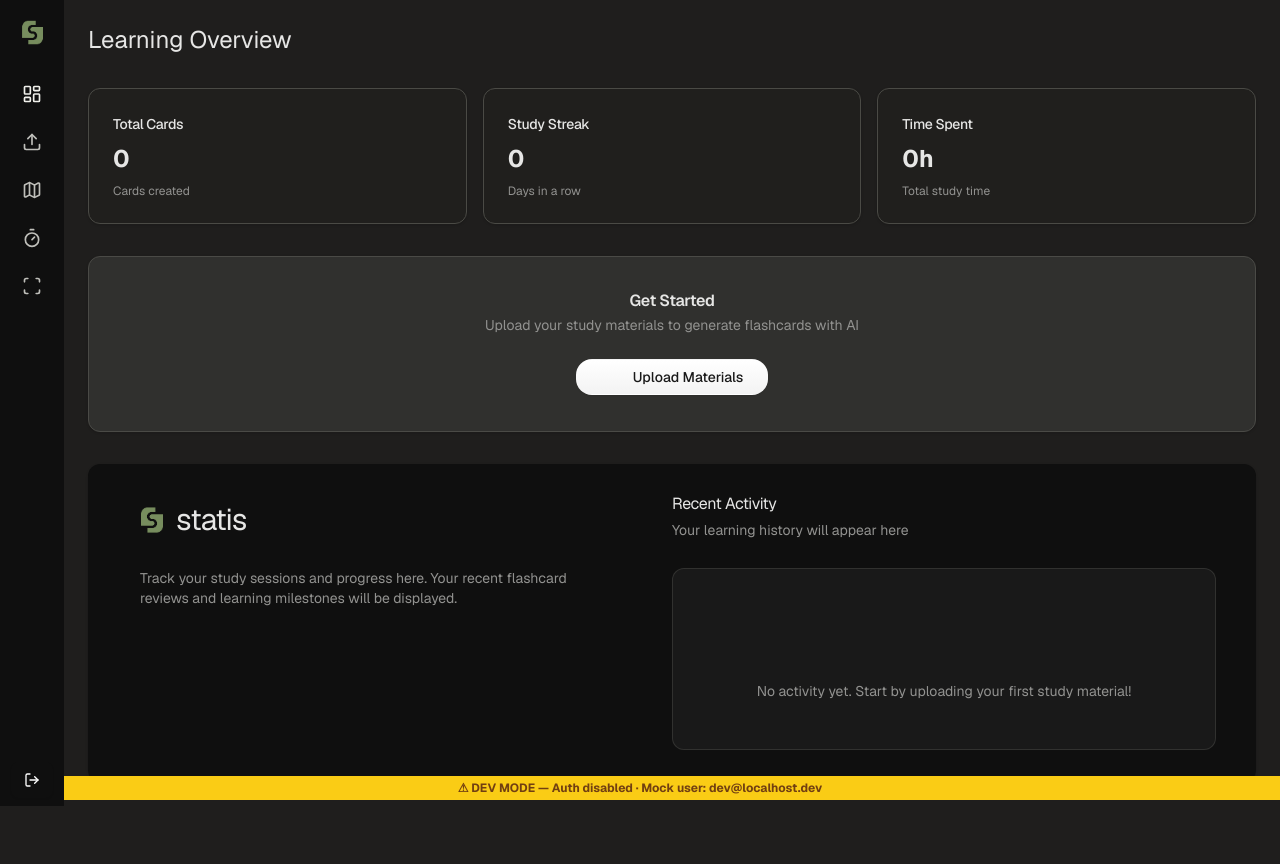
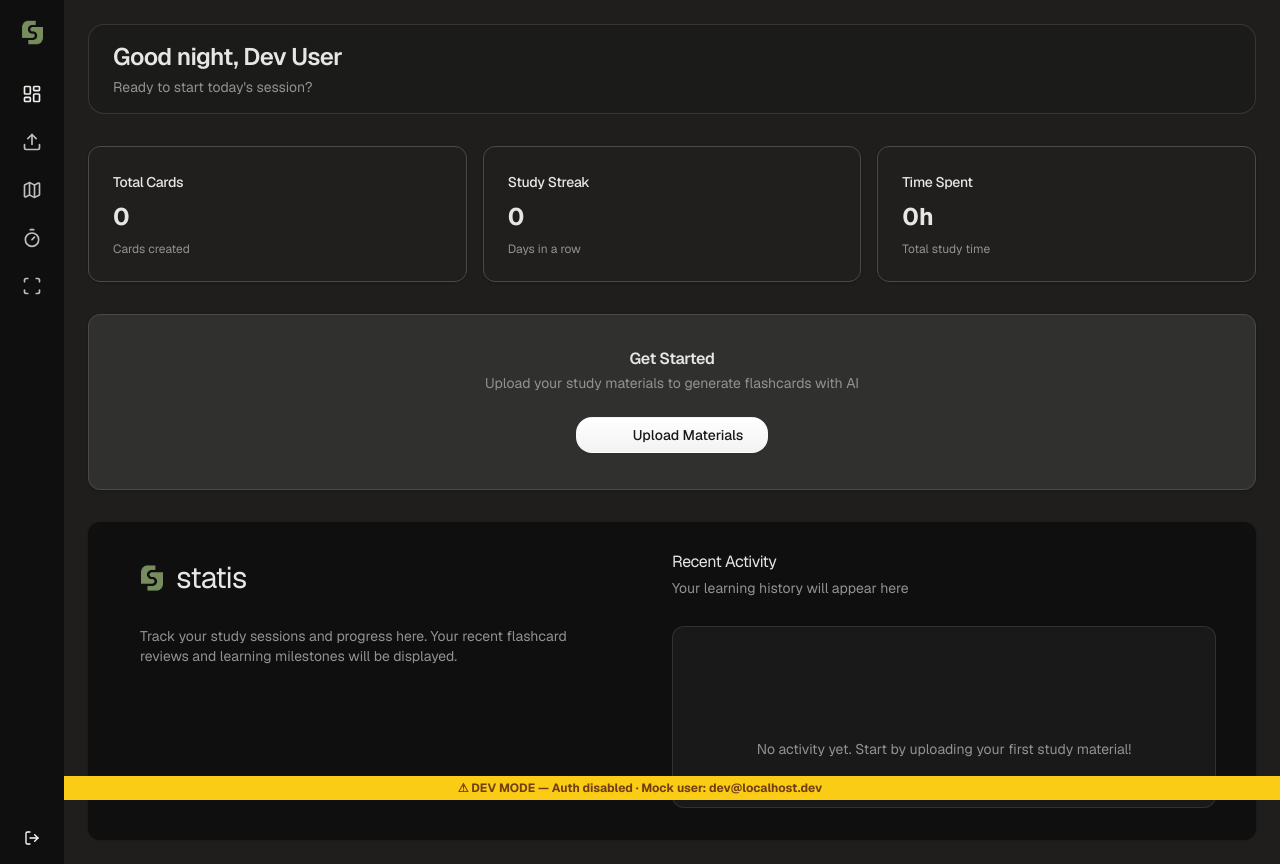
Before and after one commit to kiloumanjaro/stasis, a Next.js app: page /dashboard in a window 1280 px wide. Before the commit the page ends 806 px from the top, so only its background shows below. Built offline with nearby package versions, Linux system fonts and the light colour scheme; no server answers; the database is empty; some icons are missing.

Commit message:
feat(dashboard): add personalized user greeting

```diff
--- a/src/app/(app)/dashboard/page.tsx
+++ b/src/app/(app)/dashboard/page.tsx
@@ -1,5 +1,14 @@
 import { DashboardContent } from '@/components/dashboard/DashboardContent';
+import { UserGreeting } from '@/components/dashboard/UserGreeting';
+import { getDashboardGreetingData } from '@/lib/dashboard';
 
-export default function DashboardPage() {
-  return <DashboardContent />;
+export default async function DashboardPage() {
+  const { displayName, dailyStats } = await getDashboardGreetingData();
+
+  return (
+    <div className="space-y-6 sm:space-y-8">
+      <UserGreeting displayName={displayName} dailyStats={dailyStats} />
+      <DashboardContent />
+    </div>
+  );
 }
--- a/src/components/dashboard/DashboardContent.tsx
+++ b/src/components/dashboard/DashboardContent.tsx
@@ -1,5 +1,3 @@
-'use client';
-
 import Link from 'next/link';
 import Image from 'next/image';
 import {
@@ -50,11 +48,6 @@ const stats = [
 export function DashboardContent() {
   return (
     <div className="space-y-8">
-      {/* Header */}
-      <div>
-        <h1 className="text-2xl">Learning Overview</h1>
-      </div>
-
       {/* Stats Grid */}
       <div className="grid gap-4 md:grid-cols-3">
         {stats.map((stat) => (
--- /dev/null
+++ b/src/components/dashboard/UserGreeting.tsx
@@ -0,0 +1,70 @@
+import type { DailyStats } from '@/lib/dashboard';
+
+interface UserGreetingProps {
+  displayName: string;
+  dailyStats: DailyStats | null;
+}
+
+function getSalutation(date: Date = new Date()): string {
+  const hour = date.getHours();
+
+  if (hour >= 5 && hour <= 11) {
+    return 'Good morning';
+  }
+
+  if (hour >= 12 && hour <= 16) {
+    return 'Good afternoon';
+  }
+
+  if (hour >= 17 && hour <= 20) {
+    return 'Good evening';
+  }
+
+  return 'Good night';
+}
+
+function truncateForMobile(displayName: string): string {
+  const maxLength = 20;
+
+  if (displayName.length <= maxLength) {
+    return displayName;
+  }
+
+  return `${displayName.slice(0, maxLength - 3)}...`;
+}
+
+function getContextLine(dailyStats: DailyStats | null): string {
+  if (dailyStats?.dailyCardGoalMet && dailyStats.cardsReviewed > 0) {
+    return `Goal hit. You've reviewed all ${dailyStats.cardsReviewed} cards for today.`;
+  }
+
+  if (dailyStats?.streakDay && dailyStats.streakDay > 0) {
+    return `Day ${dailyStats.streakDay} streak. Keep it going.`;
+  }
+
+  if (
+    dailyStats &&
+    dailyStats.cardsReviewed > 0 &&
+    dailyStats.pomodoroSessions === 0
+  ) {
+    return `You've reviewed ${dailyStats.cardsReviewed} cards. Start a focus session?`;
+  }
+
+  return "Ready to start today's session?";
+}
+
+export function UserGreeting({ displayName, dailyStats }: UserGreetingProps) {
+  const salutation = getSalutation();
+  const mobileDisplayName = truncateForMobile(displayName);
+  const contextLine = getContextLine(dailyStats);
+
+  return (
+    <section className="flex min-h-[72px] flex-col justify-center gap-1 rounded-2xl border border-border/60 bg-background/20 px-4 py-4 sm:min-h-[80px] sm:px-6">
+      <h1 className="text-2xl font-semibold tracking-tight">
+        <span className="sm:hidden">{`${salutation}, ${mobileDisplayName}`}</span>
+        <span className="hidden sm:inline">{`${salutation}, ${displayName}`}</span>
+      </h1>
+      <p className="text-sm text-muted-foreground">{contextLine}</p>
+    </section>
+  );
+}
--- /dev/null
+++ b/src/lib/dashboard.ts
@@ -0,0 +1,327 @@
+import type { User } from '@supabase/supabase-js';
+
+import { createClient } from '@/lib/supabase/server';
+
+type DashboardRow = Record<string, unknown>;
+type SupabaseServerClient = Awaited<ReturnType<typeof createClient>>;
+type SupabaseQueryError = {
+  code?: string;
+  details?: string;
+  hint?: string;
+  message?: string;
+};
+
+const PROFILE_TABLES = ['user_profiles', 'profiles'] as const;
+const DAILY_STATS_TABLE = 'daily_stats';
+
+export interface DailyStats {
+  cardsReviewed: number;
+  pomodoroSessions: number;
+  streakDay: number | null;
+  dailyCardGoal: number | null;
+  dailyCardGoalMet: boolean;
+}
+
+export interface DashboardGreetingData {
+  displayName: string;
+  dailyStats: DailyStats | null;
+}
+
+function hasConfiguredSupabaseConnection(): boolean {
+  const url = process.env.NEXT_PUBLIC_SUPABASE_URL?.trim();
+  const anonKey = process.env.NEXT_PUBLIC_SUPABASE_ANON_KEY?.trim();
+
+  if (!url || !anonKey) {
+    return false;
+  }
+
+  const invalidValues = new Set([
+    'your-supabase-project-url',
+    'your-supabase-anon-key',
+    'mock-anon-key',
+  ]);
+
+  return !invalidValues.has(url.toLowerCase()) && !invalidValues.has(anonKey);
+}
+
+function readString(
+  row: DashboardRow | null | undefined,
+  keys: readonly string[]
+): string | null {
+  if (!row) {
+    return null;
+  }
+
+  for (const key of keys) {
+    const value = row[key];
+    if (typeof value === 'string') {
+      const trimmed = value.trim();
+      if (trimmed.length > 0) {
+        return trimmed;
+      }
+    }
+  }
+
+  return null;
+}
+
+function readNumber(
+  row: DashboardRow | null | undefined,
+  keys: readonly string[]
+): number | null {
+  if (!row) {
+    return null;
+  }
+
+  for (const key of keys) {
+    const value = row[key];
+
+    if (typeof value === 'number' && Number.isFinite(value)) {
+      return value;
+    }
+
+    if (typeof value === 'string') {
+      const parsed = Number(value);
+      if (Number.isFinite(parsed)) {
+        return parsed;
+      }
+    }
+  }
+
+  return null;
+}
+
+function readBoolean(
+  row: DashboardRow | null | undefined,
+  keys: readonly string[]
+): boolean | null {
+  if (!row) {
+    return null;
+  }
+
+  for (const key of keys) {
+    const value = row[key];
+
+    if (typeof value === 'boolean') {
+      return value;
+    }
+
+    if (typeof value === 'string') {
+      if (value === 'true') {
+        return true;
+      }
+
+      if (value === 'false') {
+        return false;
+      }
+    }
+  }
+
+  return null;
+}
+
+function getEmailPrefix(email: string | null | undefined): string {
+  if (!email) {
+    return 'there';
+  }
+
+  const [prefix] = email.split('@');
+  return prefix?.trim() || 'there';
+}
+
+function getDisplayName(user: User, profileRow: DashboardRow | null): string {
+  const metadata =
+    user.user_metadata && typeof user.user_metadata === 'object'
+      ? (user.user_metadata as DashboardRow)
+      : null;
+
+  return (
+    readString(profileRow, ['display_name', 'full_name']) ||
+    readString(metadata, ['display_name', 'full_name', 'name']) ||
+    getEmailPrefix(user.email)
+  );
+}
+
+function getTodayKey(date: Date = new Date()): string {
+  const parts = new Intl.DateTimeFormat('en', {
+    year: 'numeric',
+    month: '2-digit',
+    day: '2-digit',
+  }).formatToParts(date);
+
+  const year = parts.find((part) => part.type === 'year')?.value;
+  const month = parts.find((part) => part.type === 'month')?.value;
+  const day = parts.find((part) => part.type === 'day')?.value;
+
+  if (!year || !month || !day) {
+    return date.toISOString().slice(0, 10);
+  }
+
+  return `${year}-${month}-${day}`;
+}
+
+function normalizeDailyStats(row: DashboardRow | null): DailyStats | null {
+  if (!row) {
+    return null;
+  }
+
+  const cardsReviewed =
+    readNumber(row, [
+      'cards_reviewed',
+      'cardsReviewed',
+      'reviewed_cards',
+      'review_count',
+    ]) ?? 0;
+
+  const pomodoroSessions =
+    readNumber(row, [
+      'pomodoro_sessions',
+      'pomodoroSessions',
+      'focus_sessions',
+      'sessions_completed',
+    ]) ?? 0;
+
+  const streakDay = readNumber(row, [
+    'streak_day',
+    'streakDay',
+    'current_streak_day',
+    'current_streak',
+  ]);
+
+  const dailyCardGoal = readNumber(row, [
+    'daily_card_goal',
+    'dailyCardGoal',
+    'card_goal',
+    'goal_cards',
+  ]);
+
+  const goalFlag = readBoolean(row, [
+    'goal_met',
+    'goalMet',
+    'daily_card_goal_met',
+    'dailyGoalMet',
+  ]);
+
+  return {
+    cardsReviewed,
+    pomodoroSessions,
+    streakDay,
+    dailyCardGoal,
+    dailyCardGoalMet:
+      goalFlag ??
+      (dailyCardGoal !== null ? cardsReviewed >= dailyCardGoal : false),
+  };
+}
+
+function isIgnorableOptionalQueryError(
+  error: SupabaseQueryError | null
+): boolean {
+  if (!error) {
+    return false;
+  }
+
+  if (error.code === 'PGRST116') {
+    return true;
+  }
+
+  const message = [error.message, error.details, error.hint]
+    .filter((value): value is string => typeof value === 'string')
+    .join(' ')
+    .toLowerCase();
+
+  if (!message) {
+    return true;
+  }
+
+  return (
+    message.includes('fetch failed') ||
+    message.includes('econnrefused') ||
+    message.includes('connect multiple') ||
+    message.includes('does not exist') ||
+    message.includes('could not find') ||
+    message.includes('relation') ||
+    message.includes('schema cache')
+  );
+}
+
+async function getProfileRow(
+  supabase: SupabaseServerClient,
+  userId: string
+): Promise<DashboardRow | null> {
+  for (const [index, table] of PROFILE_TABLES.entries()) {
+    const { data, error } = await supabase
+      .from(table)
+      .select('*')
+      .eq('id', userId)
+      .maybeSingle();
+
+    if (!error) {
+      return (data as DashboardRow | null) ?? null;
+    }
+
+    if (error.code === 'PGRST116') {
+      return null;
+    }
+
+    const isLastAttempt = index === PROFILE_TABLES.length - 1;
+    if (isLastAttempt) {
+      console.error(`Error fetching profile from ${table}:`, error);
+    }
+  }
+
+  return null;
+}
+
+async function getDailyStats(
+  supabase: SupabaseServerClient,
+  userId: string
+): Promise<DailyStats | null> {
+  const today = getTodayKey();
+
+  const { data, error } = await supabase
+    .from(DAILY_STATS_TABLE)
+    .select('*')
+    .eq('user_id', userId)
+    .eq('date', today)
+    .maybeSingle();
+
+  if (error) {
+    if (!isIgnorableOptionalQueryError(error)) {
+      console.error('Error fetching daily stats:', error);
+    }
+    return null;
+  }
+
+  return normalizeDailyStats((data as DashboardRow | null) ?? null);
+}
+
+export async function getDashboardGreetingData(): Promise<DashboardGreetingData> {
+  const supabase = await createClient();
+  const {
+    data: { user },
+  } = await supabase.auth.getUser();
+
+  if (!user) {
+    return {
+      displayName: 'there',
+      dailyStats: null,
+    };
+  }
+
+  if (!hasConfiguredSupabaseConnection()) {
+    return {
+      displayName: getDisplayName(user, null),
+      dailyStats: null,
+    };
+  }
+
+  const [profileRow, dailyStats] = await Promise.all([
+    getProfileRow(supabase, user.id),
+    getDailyStats(supabase, user.id),
+  ]);
+
+  return {
+    displayName: getDisplayName(user, profileRow),
+    dailyStats,
+  };
+}
```
